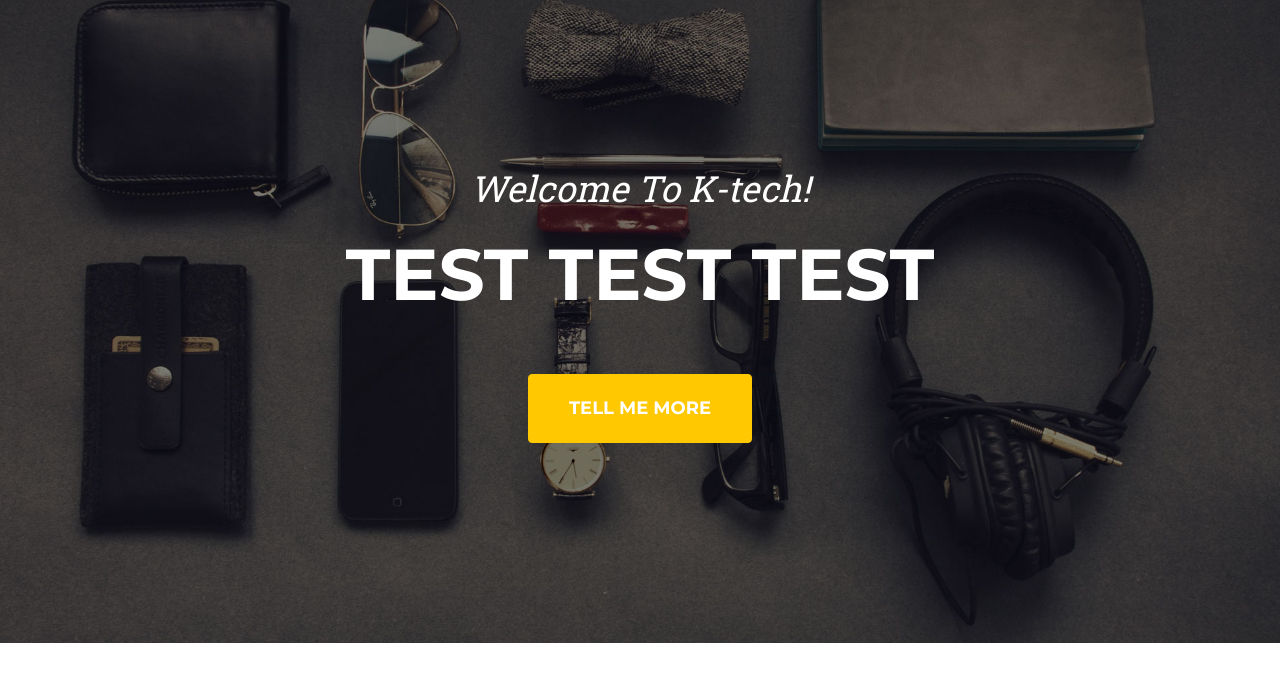
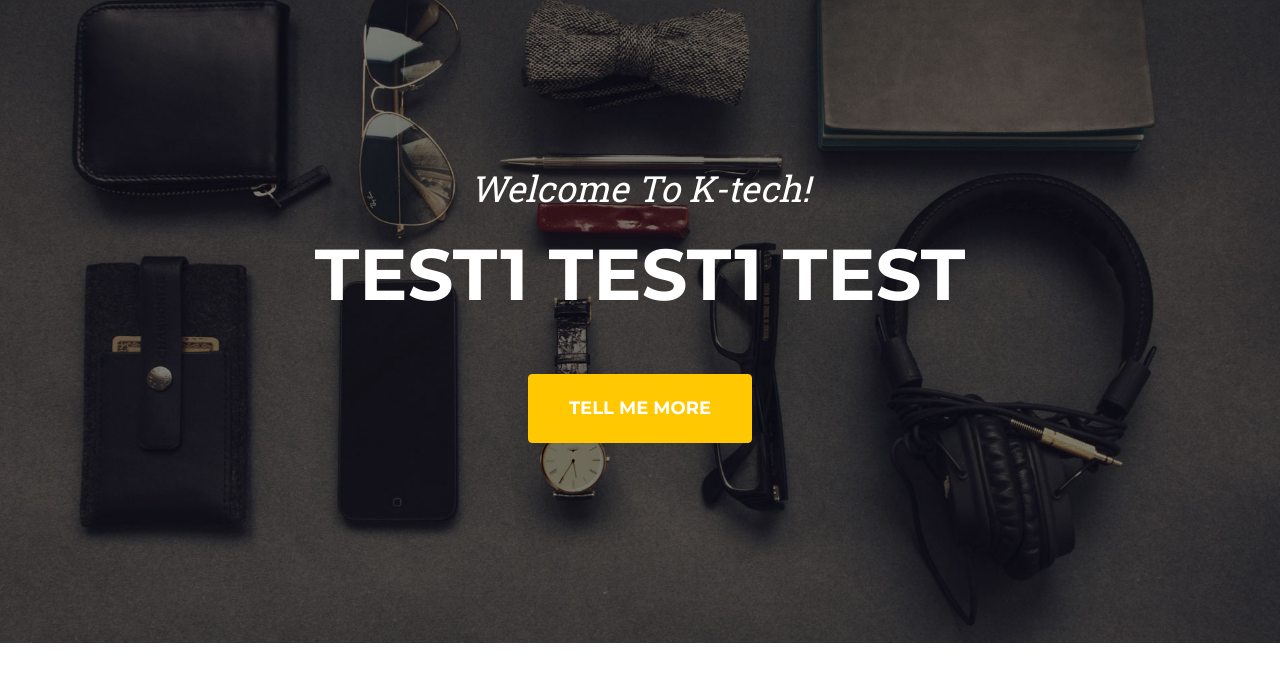
Before and after one commit to kabully/test, a plain HTML site: page nginx/temp/index.html in a window 1280 px wide. Shown: the part 102-800 px from the top of the page. Drawn offline with nearby package versions, Linux system fonts and the light colour scheme; files whose address does not match are found by name.

Commit message:
Update index.html

```diff
--- a/nginx/temp/index.html
+++ b/nginx/temp/index.html
@@ -41,7 +41,7 @@
         <header class="masthead">
             <div class="container">
                 <div class="masthead-subheading">Welcome To K-tech!</div>
-                <div class="masthead-heading text-uppercase">test test  test</div>
+                <div class="masthead-heading text-uppercase">test1 test1  test</div>
                 <a class="btn btn-primary btn-xl text-uppercase" href="#services">Tell Me More</a>
             </div>
         </header>
```
